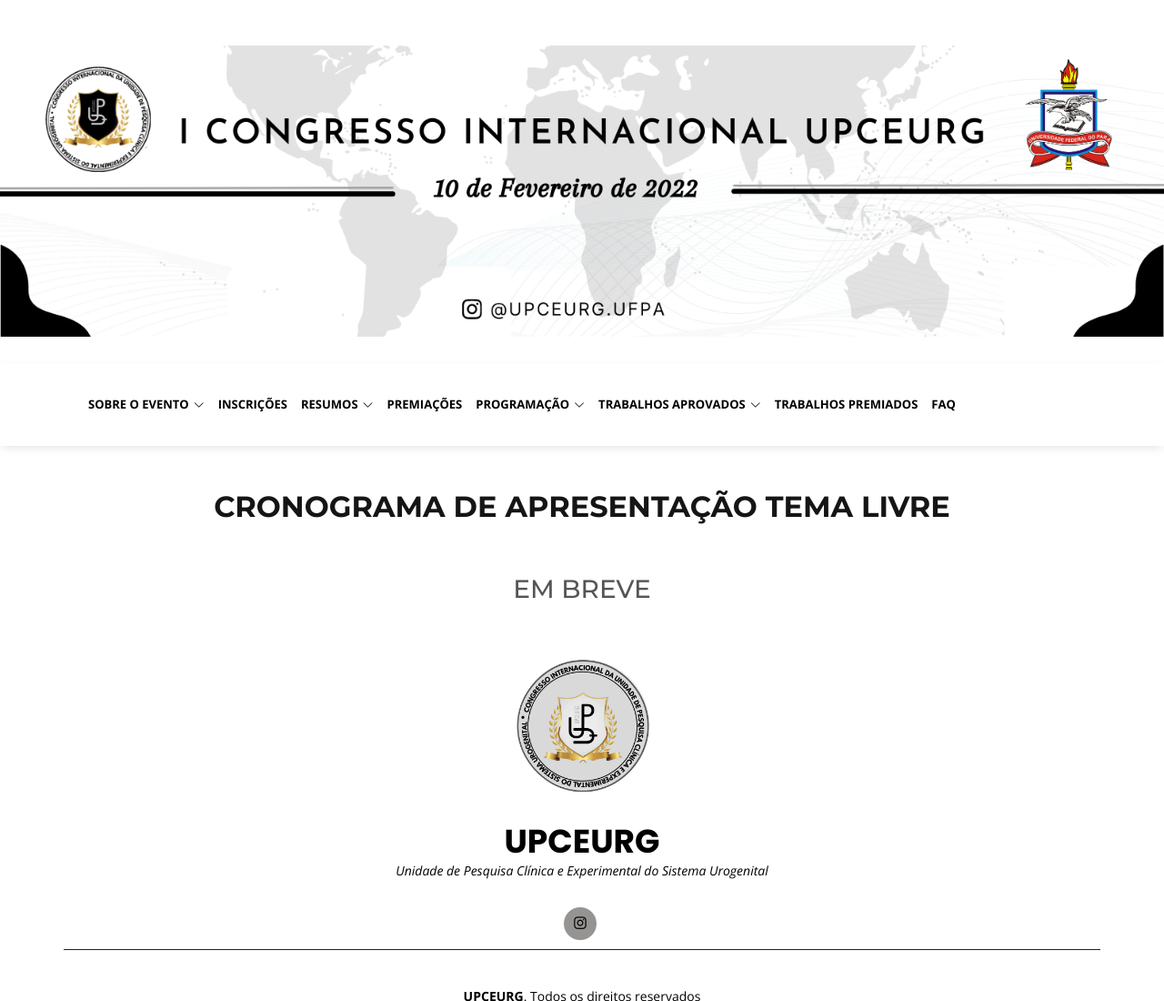
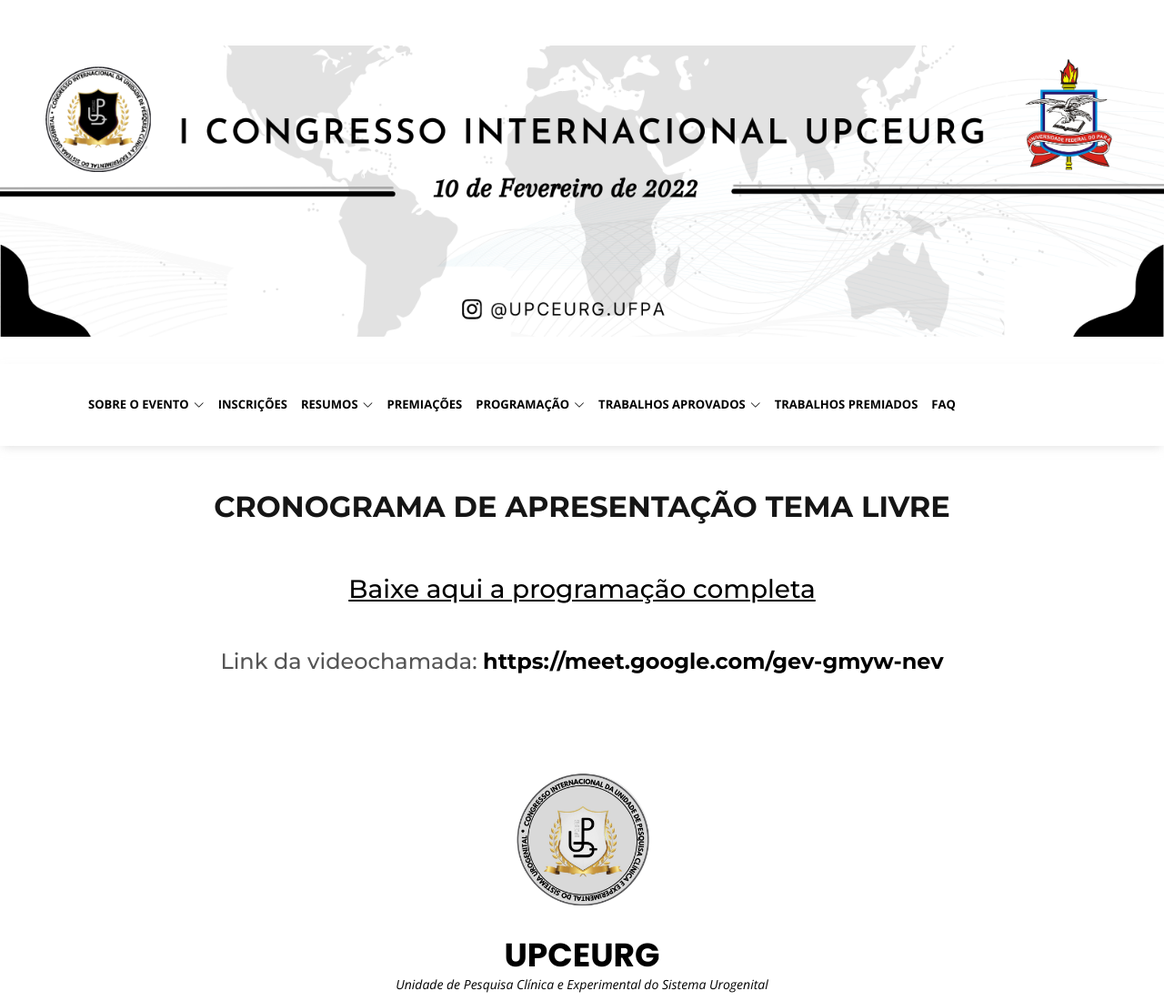
Before and after one commit to Leonardo-Soares/congresso-upceurg, a plain HTML site: page cronograma-apresentacao.html in a window 1280 px wide. Shown: the top 1100 px of the page at 91% size. Drawn offline with nearby package versions, Linux system fonts and the light colour scheme.

Commit message:
Nova foto da palestrante e anúncio da palestra

```diff
--- a/cronograma-apresentacao.html
+++ b/cronograma-apresentacao.html
@@ -105,7 +105,16 @@
         <div class="section-title" data-aos="fade-up">
             <h2>Cronograma de apresentação tema livre</h2>
           </div>
-          <h3 class="text-center">EM BREVE</h3>
+
+          <div class="section-title" data-aos="fade-up">
+            <a title="Baixe" download href="programacao-completa.pdf">
+              <h3 style="text-decoration: underline;"> Baixe aqui a programação completa </h3>
+            </a>
+          </div>
+
+          <div class="section-title" data-aos="fade-up">
+            <h4> Link da videochamada: <a target="_blank" href="https://meet.google.com/gev-gmyw-nev"> https://meet.google.com/gev-gmyw-nev </a> </h4>
+          </div>
 <!--
         <table class="table table-hover table-bordered">
             <thead>
```
Also changed, not shown: index.html (+9 -0 lines), assets/img/team/carol.png.
